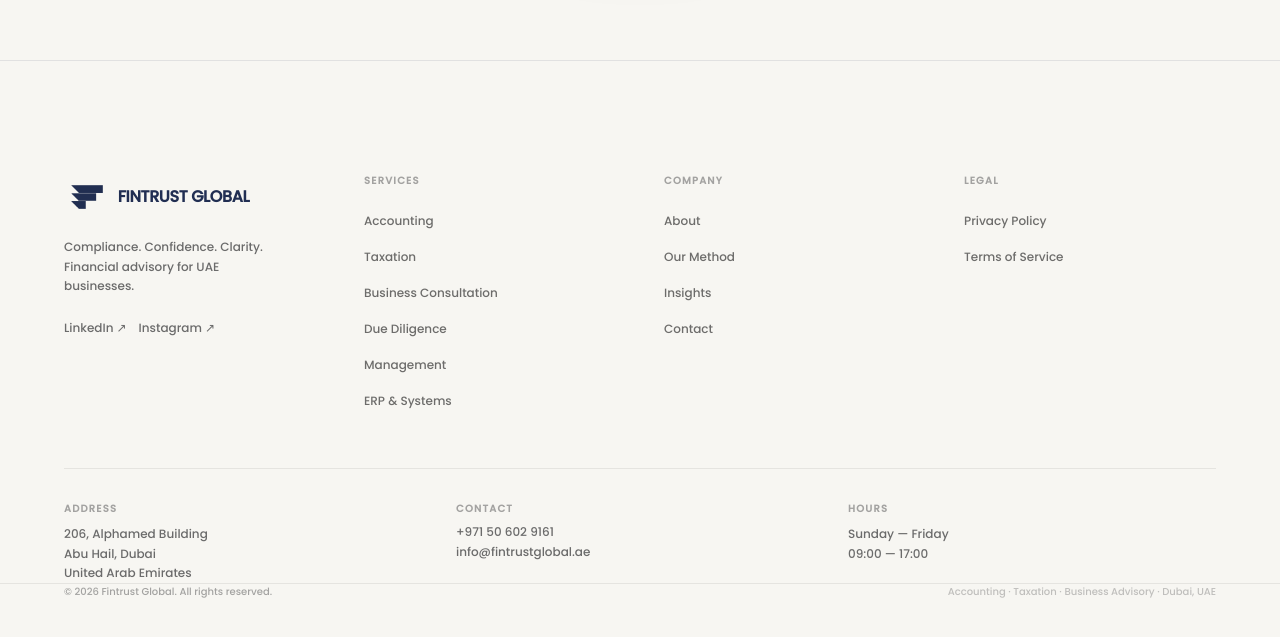
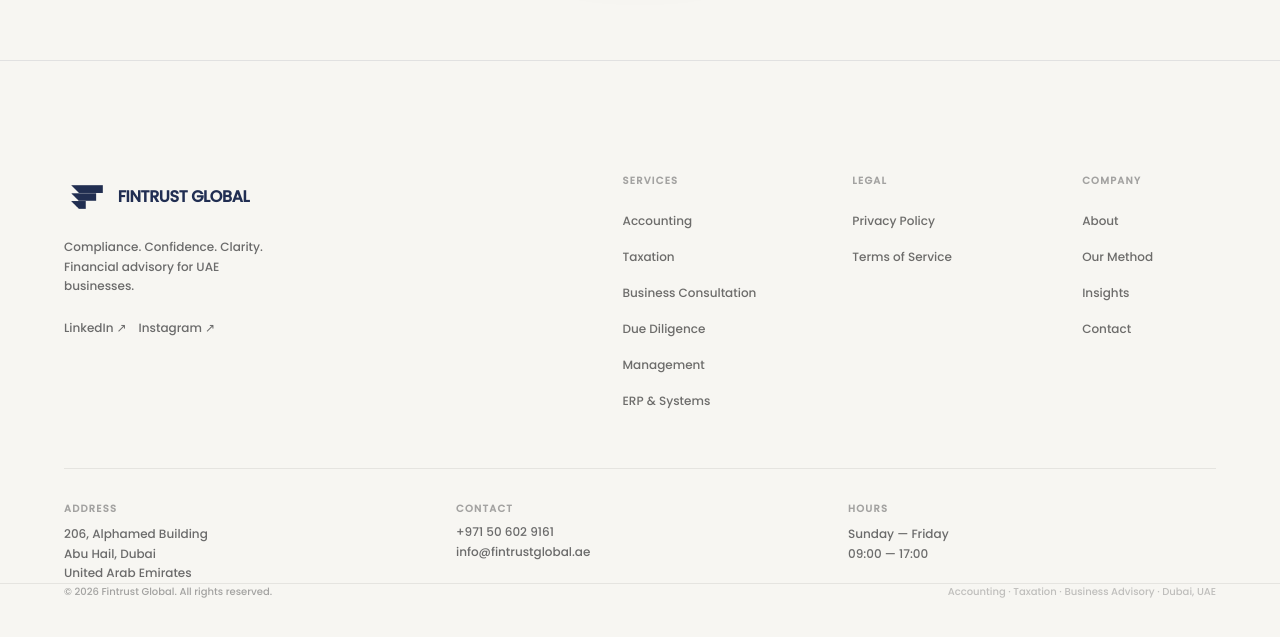
Before and after one commit to MuhammedShammas011/FintrustGlobal, a React (Vite) app: page /blog in a window 1280 px wide. Shown: the part 4433-5070 px from the top of the page. Built offline with nearby package versions, Linux system fonts and the light colour scheme; the HTML template or start-up script is replaced by a standard one.

Commit message:
FewUpdates

```diff
--- a/src/components/Footer.tsx
+++ b/src/components/Footer.tsx
@@ -17,19 +17,19 @@ export default function Footer() {
       ],
     },
     {
+      heading: 'Legal',
+      links: [
+        { label: 'Privacy Policy', href: '/' },
+        { label: 'Terms of Service', href: '/' },
+      ],
+    },
+    {
       heading: 'Company',
       links: [
         { label: 'About', href: '/#why-fintrust' },
         { label: 'Our Method', href: '/#process' },
         { label: 'Insights', href: '/#insights' },
         { label: 'Contact', href: '/#contact' },
-      ],
-    },
-    {
-      heading: 'Legal',
-      links: [
-        { label: 'Privacy Policy', href: '/' },
-        { label: 'Terms of Service', href: '/' },
       ],
     },
   ]
@@ -63,9 +63,9 @@ export default function Footer() {
     <footer className="relative z-20 bg-off-white pb-12 md:pb-16 pt-10 md:pt-16 border-t border-[#212e52]/10">
       {/* Main footer */}
       <div className="container-site pt-10 md:pt-12">
-        <div className="grid grid-cols-1 sm:grid-cols-2 md:grid-cols-4 gap-10 md:gap-12">
+        <div className="flex flex-col md:flex-row justify-between items-start gap-10 md:gap-12">
           {/* Brand */}
-          <div className="col-span-1 sm:col-span-2 md:col-span-1">
+          <div className="md:max-w-xs shrink-0">
             <div className="flex items-center gap-0 mb-4">
               <img
                 src={theme === 'dark' ? footerLogoDark : footerLogoLight}
@@ -105,8 +105,9 @@ export default function Footer() {
           </div>
 
           {/* Navigation columns */}
+          <div className="grid grid-cols-3 gap-8 sm:gap-12 md:gap-16 lg:gap-24 w-full md:w-auto">
             {navLinks.map((group) => (
-            <div key={group.heading}>
+              <div key={group.heading} className="min-w-0">
                 <div className="text-[10px] font-semibold text-muted/60 uppercase tracking-[0.12em] mb-5">
                   {group.heading}
                 </div>
@@ -130,6 +131,7 @@ export default function Footer() {
                 </ul>
               </div>
             ))}
+          </div>
         </div>
 
         {/* Contact info */}
```
Also changed, not shown: 5 other files (tests, documents, lock files or other folders). Lines whose indentation alone changed are shown as unchanged.
